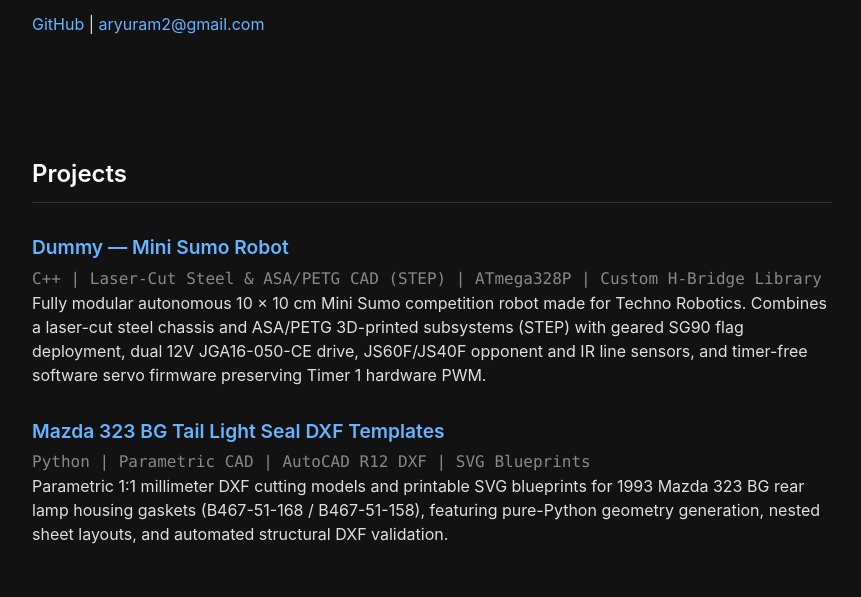
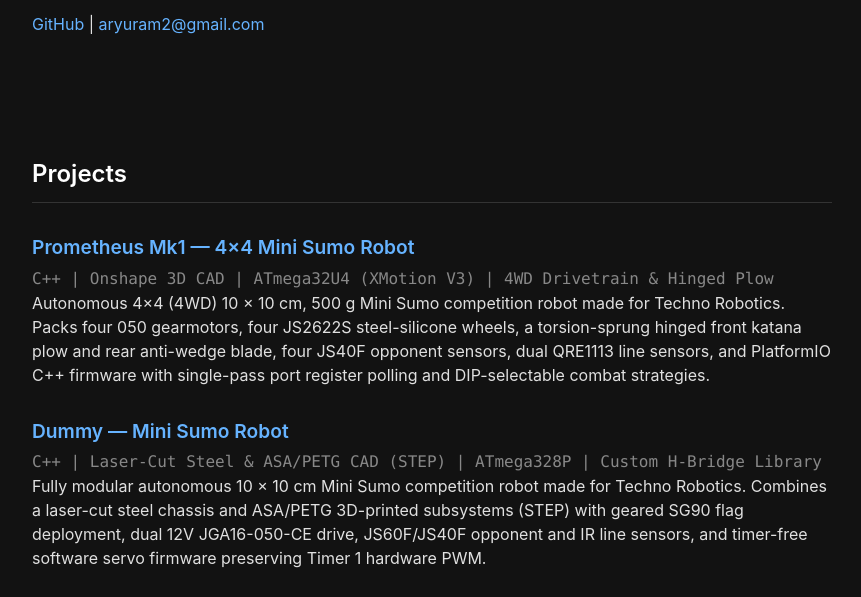
Before and after one commit to AryMinecraft1000/AryMinecraft1000.github.io, a plain HTML site: page index.html in a window 1280 px wide. Shown: the part 154-751 px from the top of the page, without its empty margins (208-1069 px from the left). Drawn offline with Linux system fonts and the light colour scheme.

Commit message:
Add Prometheus Mk1 (Prometheus-4x4-Mini-Sumo) to portfolio projects list

```diff
--- a/index.html
+++ b/index.html
@@ -25,6 +25,12 @@
             <div class="project-list">
 
                 <div class="project-item">
+                    <h3><a href="https://github.com/AryMinecraft1000/Prometheus-4x4-Mini-Sumo" target="_blank" rel="noopener noreferrer">Prometheus Mk1 — 4&times;4 Mini Sumo Robot</a></h3>
+                    <p class="tech-stack">C++ | Onshape 3D CAD | ATmega32U4 (XMotion V3) | 4WD Drivetrain &amp; Hinged Plow</p>
+                    <p>Autonomous 4&times;4 (4WD) 10 &times; 10 cm, 500 g Mini Sumo competition robot made for Techno Robotics. Packs four 050 gearmotors, four JS2622S steel-silicone wheels, a torsion-sprung hinged front katana plow and rear anti-wedge blade, four JS40F opponent sensors, dual QRE1113 line sensors, and PlatformIO C++ firmware with single-pass port register polling and DIP-selectable combat strategies.</p>
+                </div>
+
+                <div class="project-item">
                     <h3><a href="https://github.com/AryMinecraft1000/Dummy-Mini-Sumo" target="_blank" rel="noopener noreferrer">Dummy — Mini Sumo Robot</a></h3>
                     <p class="tech-stack">C++ | Laser-Cut Steel &amp; ASA/PETG CAD (STEP) | ATmega328P | Custom H-Bridge Library</p>
                     <p>Fully modular autonomous 10 &times; 10 cm Mini Sumo competition robot made for Techno Robotics. Combines a laser-cut steel chassis and ASA/PETG 3D-printed subsystems (STEP) with geared SG90 flag deployment, dual 12V JGA16-050-CE drive, JS60F/JS40F opponent and IR line sensors, and timer-free software servo firmware preserving Timer 1 hardware PWM.</p>
```
